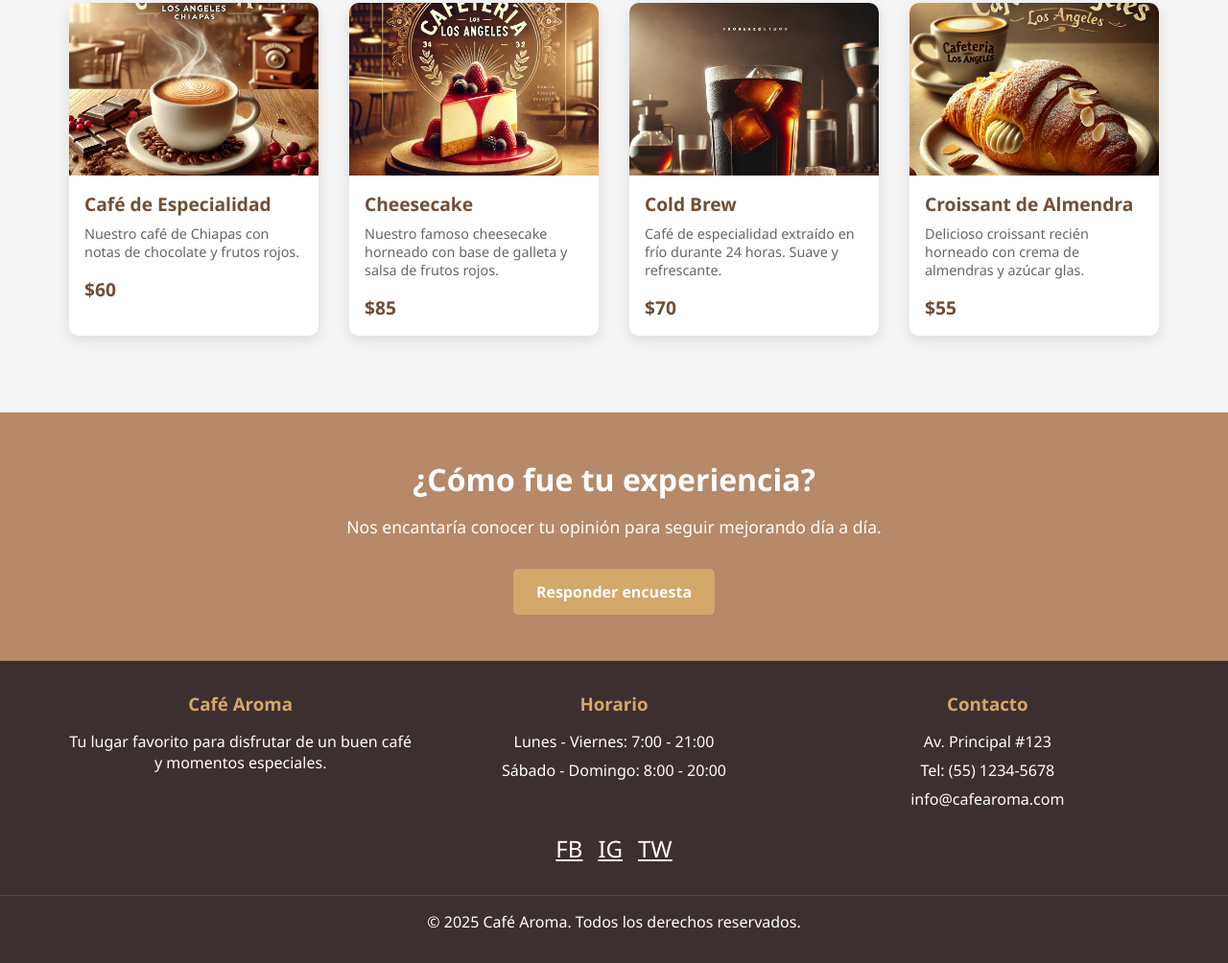
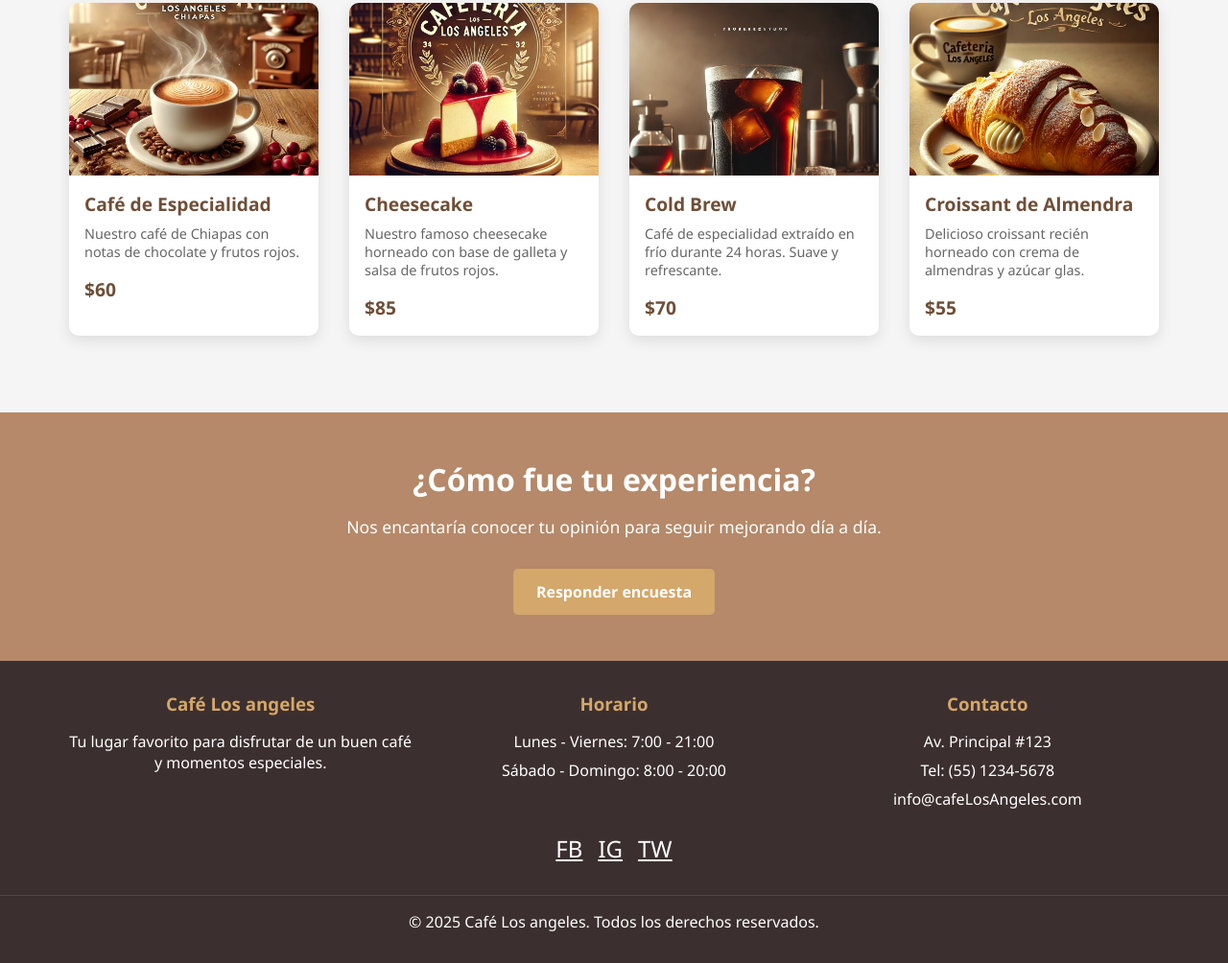
Before and after one commit to Jaime1120/Jaime1120.github.io, a plain HTML site: page index.html in a window 1280 px wide. Shown: the part 1162-2166 px from the top of the page at 96% size. Drawn offline with Linux system fonts and the light colour scheme.

Commit message:
Update index.html

```diff
--- a/index.html
+++ b/index.html
@@ -3,7 +3,7 @@
 <head>
     <meta charset="UTF-8">
     <meta name="viewport" content="width=device-width, initial-scale=1.0">
-    <title>Café Aroma - Tu lugar favorito</title>
+    <title>Café Los angeles - Tu lugar favorito</title>
     <style>
         * {
             margin: 0;
@@ -340,7 +340,7 @@
 <body>
     <header>
         <nav>
-            <div class="logo">Café<span>Aroma</span></div>
+            <div class="logo">Café<span>Los angeles</span></div>
             <div class="nav-links">
                 <a href="#">Inicio</a>
                 <a href="#">Menú</a>
@@ -353,7 +353,7 @@
 
     <section class="hero">
         <div class="hero-content">
-            <h1>Bienvenido a Café Aroma</h1>
+            <h1>Bienvenido a Café Los angeles</h1>
             <p>Disfruta de los mejores cafés de especialidad, repostería artesanal y un ambiente acogedor para disfrutar cada momento.</p>
             <a href="#" class="btn">Ver nuestro menú</a>
         </div>
@@ -445,7 +445,7 @@
     <footer>
         <div class="footer-content">
             <div class="footer-col">
-                <h3>Café Aroma</h3>
+                <h3>Café Los angeles</h3>
                 <p>Tu lugar favorito para disfrutar de un buen café y momentos especiales.</p>
             </div>
             <div class="footer-col">
@@ -457,7 +457,7 @@
                 <h3>Contacto</h3>
                 <p>Av. Principal #123</p>
                 <p>Tel: (55) 1234-5678</p>
-                <p>info@cafearoma.com</p>
+                <p>info@cafeLosAngeles.com</p>
             </div>
         </div>
         <div class="social-links">
@@ -466,7 +466,7 @@
             <a href="#"><span>TW</span></a>
         </div>
         <div class="copyright">
-            <p>&copy; 2025 Café Aroma. Todos los derechos reservados.</p>
+            <p>&copy; 2025 Café Los angeles. Todos los derechos reservados.</p>
         </div>
     </footer>
 
```
